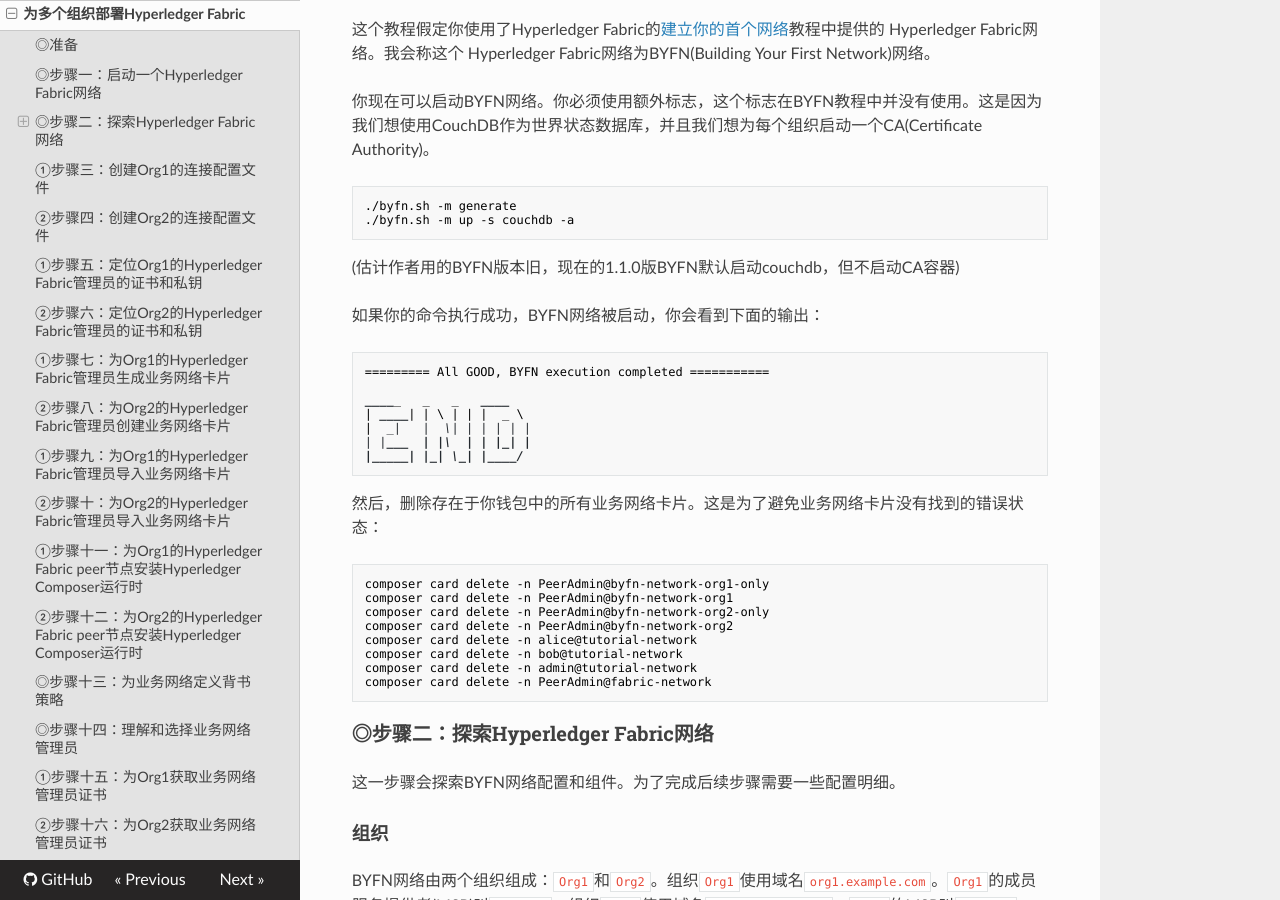
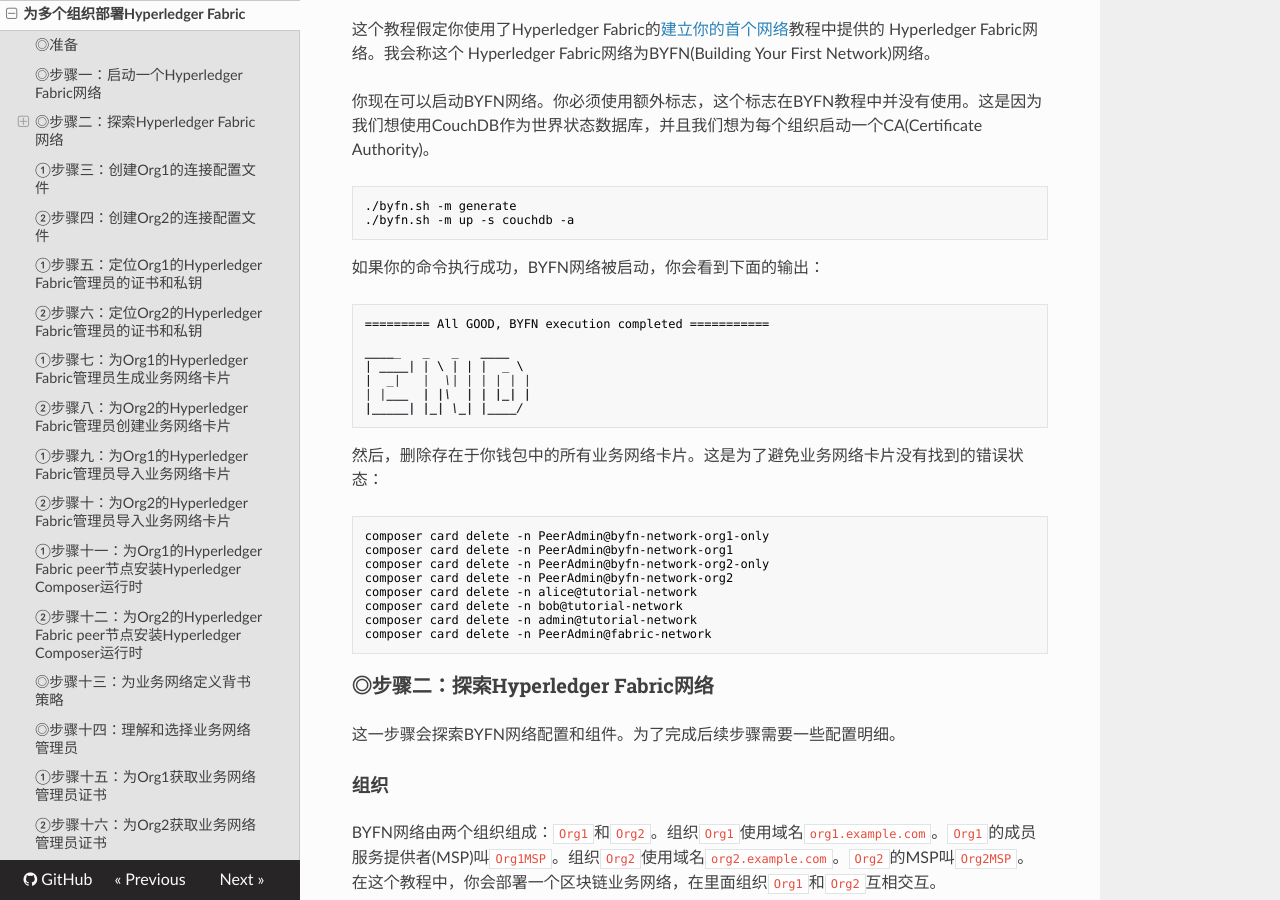
Before and after one commit to wbwangk/ComposerDocs, an MkDocs documentation site: the page built from docs/tutorials_deploy-to-fabric-multi-org.md, in a window 1280 px wide and 900 px high, scrolled down 1186 px. Built offline with MkDocs 1.6.1, drawn with Linux system fonts in a browser that asks for light colours; nearby versions of some CDN libraries; old or Windows-style settings are respelled for this version of MkDocs.

Commit message:
Update tutorials_deploy-to-fabric-multi-org.md

````diff
--- a/docs/tutorials_deploy-to-fabric-multi-org.md
+++ b/docs/tutorials_deploy-to-fabric-multi-org.md
@@ -43,8 +43,6 @@
 ./byfn.sh -m generate
 ./byfn.sh -m up -s couchdb -a
 ```
-(估计作者用的BYFN版本旧，现在的1.1.0版BYFN默认启动couchdb，但不启动CA容器)
-
 如果你的命令执行成功，BYFN网络被启动，你会看到下面的输出：
 ```
 ========= All GOOD, BYFN execution completed ===========
````
